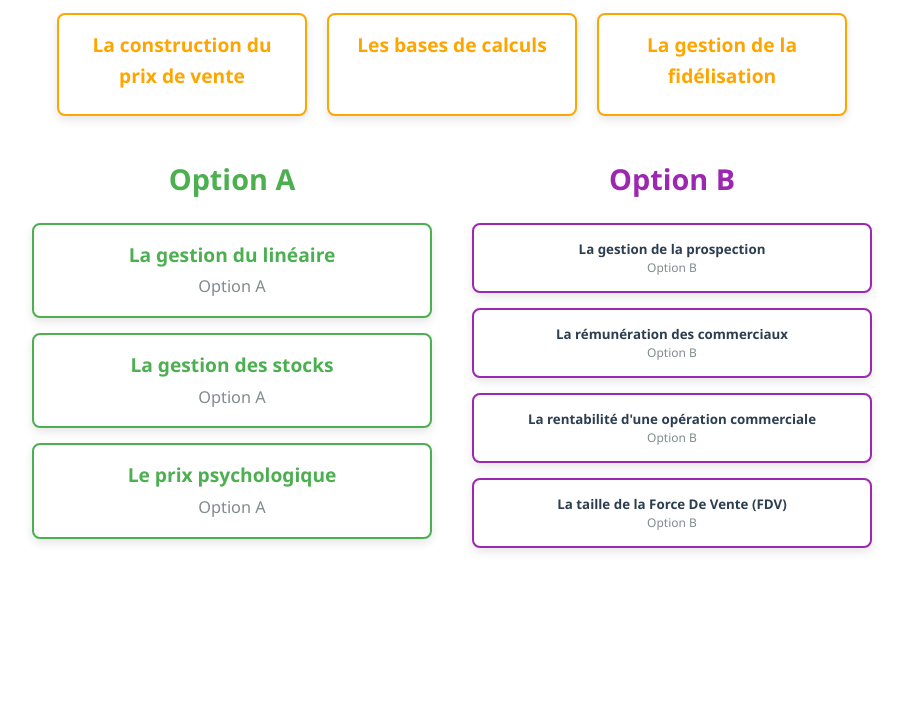
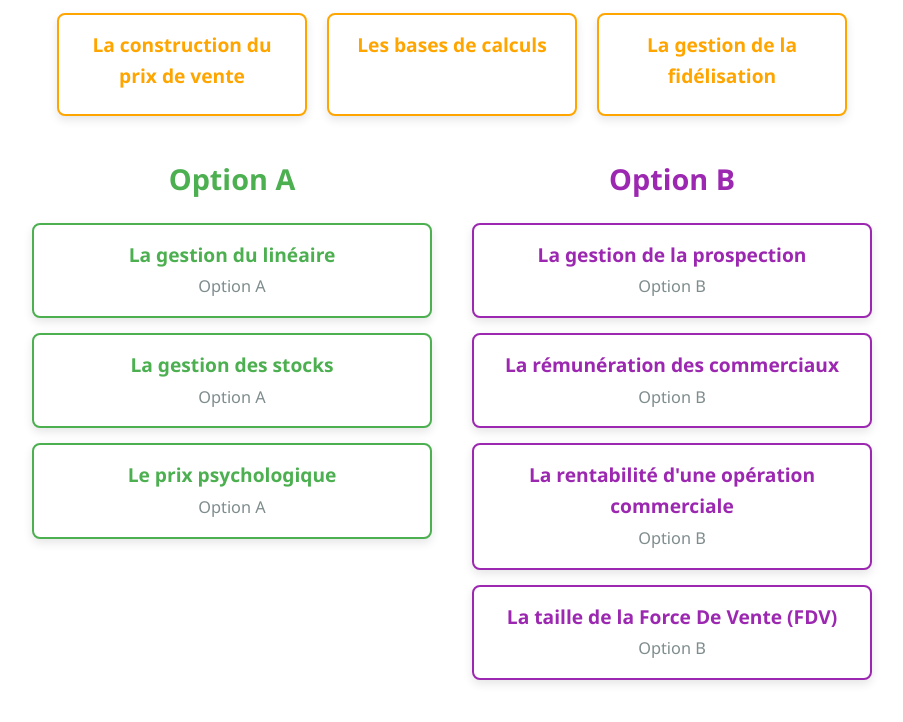
Before and after one commit to faigonpro-dot/test1, a plain HTML site: page calculs.html in a window 1280 px wide. Shown: the part 588-1310 px from the top of the page, without its empty margins (188-1091 px from the left). Before the commit the page ends 1191 px from the top, so only its background shows below. Drawn offline with Linux system fonts and the light colour scheme.

Commit message:
Update calculs.html

```diff
--- a/calculs.html
+++ b/calculs.html
@@ -336,33 +336,37 @@
 </div>
 
   <!-- Option B -->
-  <div style="width: 400px; text-align: center;">
-    <h2 style="color: #9C27B0; font-size: 1.8em; margin-bottom: 20px;">Option B</h2>
+<div style="width: 400px; text-align: center;">
+  <h2 style="color: #9C27B0; font-size: 1.8em; margin-bottom: 20px;">Option B</h2>
 
-    <button onclick="window.location.href='calculs-optionb-prospection.html'"
-            style="display: block; width: 100%; background: white; border: 2px solid #9C27B0; border-radius: 8px; padding: 15px; margin-bottom: 15px; text-decoration: none; color: #2c3e50; box-shadow: 0 4px 10px rgba(0,0,0,0.1); transition: transform 0.3s; font-family: inherit; cursor: pointer; text-align: center;">
-      <strong>La gestion de la prospection</strong><br>
-      <small style="color: #7f8c8d; font-size: 0.9em;">Option B</small>
-    </button>
+  <!-- Bloc 1 -->
+  <a href="calculs-optionb-prospection.html"
+     style="display: block; width: 100%; background: white; border: 2px solid #9C27B0; border-radius: 8px; padding: 15px; margin-bottom: 15px; text-decoration: none; color: #9C27B0; box-shadow: 0 4px 10px rgba(0,0,0,0.1); transition: transform 0.3s; text-align: center; font-size: 1.2em; font-weight: bold;">
+    La gestion de la prospection<br>
+    <span style="font-size: 0.85em; color: #7f8c8d; font-weight: normal;">Option B</span>
+  </a>
 
-    <button onclick="window.location.href='calculs-optionb-remuneration.html'"
-            style="display: block; width: 100%; background: white; border: 2px solid #9C27B0; border-radius: 8px; padding: 15px; margin-bottom: 15px; text-decoration: none; color: #2c3e50; box-shadow: 0 4px 10px rgba(0,0,0,0.1); transition: transform 0.3s; font-family: inherit; cursor: pointer; text-align: center;">
-      <strong>La rémunération des commerciaux</strong><br>
-      <small style="color: #7f8c8d; font-size: 0.9em;">Option B</small>
-    </button>
+  <!-- Bloc 2 -->
+  <a href="calculs-optionb-remuneration.html"
+     style="display: block; width: 100%; background: white; border: 2px solid #9C27B0; border-radius: 8px; padding: 15px; margin-bottom: 15px; text-decoration: none; color: #9C27B0; box-shadow: 0 4px 10px rgba(0,0,0,0.1); transition: transform 0.3s; text-align: center; font-size: 1.2em; font-weight: bold;">
+    La rémunération des commerciaux<br>
+    <span style="font-size: 0.85em; color: #7f8c8d; font-weight: normal;">Option B</span>
+  </a>
 
-    <button onclick="window.location.href='calculs-optionb-rentabilite.html'"
-            style="display: block; width: 100%; background: white; border: 2px solid #9C27B0; border-radius: 8px; padding: 15px; margin-bottom: 15px; text-decoration: none; color: #2c3e50; box-shadow: 0 4px 10px rgba(0,0,0,0.1); transition: transform 0.3s; font-family: inherit; cursor: pointer; text-align: center;">
-      <strong>La rentabilité d'une opération commerciale</strong><br>
-      <small style="color: #7f8c8d; font-size: 0.9em;">Option B</small>
-    </button>
+  <!-- Bloc 3 -->
+  <a href="calculs-optionb-rentabilite.html"
+     style="display: block; width: 100%; background: white; border: 2px solid #9C27B0; border-radius: 8px; padding: 15px; margin-bottom: 15px; text-decoration: none; color: #9C27B0; box-shadow: 0 4px 10px rgba(0,0,0,0.1); transition: transform 0.3s; text-align: center; font-size: 1.2em; font-weight: bold;">
+    La rentabilité d'une opération commerciale<br>
+    <span style="font-size: 0.85em; color: #7f8c8d; font-weight: normal;">Option B</span>
+  </a>
 
-    <button onclick="window.location.href='calculs-optionb-fdv.html'"
-            style="display: block; width: 100%; background: white; border: 2px solid #9C27B0; border-radius: 8px; padding: 15px; margin-bottom: 15px; text-decoration: none; color: #2c3e50; box-shadow: 0 4px 10px rgba(0,0,0,0.1); transition: transform 0.3s; font-family: inherit; cursor: pointer; text-align: center;">
-      <strong>La taille de la Force De Vente (FDV)</strong><br>
-      <small style="color: #7f8c8d; font-size: 0.9em;">Option B</small>
-    </button>
-  </div>
+  <!-- Bloc 4 -->
+  <a href="calculs-optionb-fdv.html"
+     style="display: block; width: 100%; background: white; border: 2px solid #9C27B0; border-radius: 8px; padding: 15px; margin-bottom: 15px; text-decoration: none; color: #9C27B0; box-shadow: 0 4px 10px rgba(0,0,0,0.1); transition: transform 0.3s; text-align: center; font-size: 1.2em; font-weight: bold;">
+    La taille de la Force De Vente (FDV)<br>
+    <span style="font-size: 0.85em; color: #7f8c8d; font-weight: normal;">Option B</span>
+  </a>
+</div>
 </div>
   </main>
 
```
